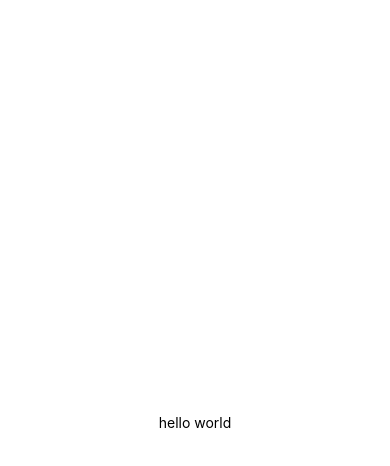
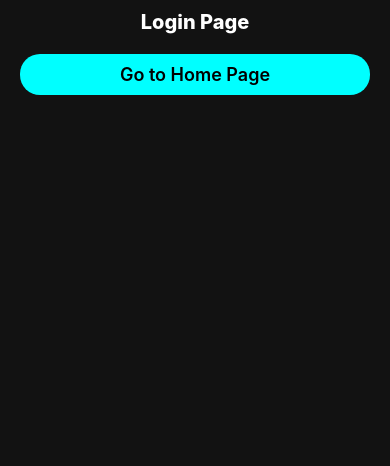
Before and after one commit to AyujVerma/MealMatch, a React Native app: screen /Login in a window 390 px wide. Shown: the top 466 px of the page. Built offline with nearby package versions, Linux system fonts and the light colour scheme.

Commit message:
react navigation

```diff
--- a/App.js
+++ b/App.js
@@ -1,20 +1,25 @@
-import { StatusBar } from 'expo-status-bar';
-import { StyleSheet, Text, View } from 'react-native';
+import * as React from 'react';
+import { View, Text } from 'react-native';
+import { NavigationContainer } from '@react-navigation/native';
+import { createNativeStackNavigator } from '@react-navigation/native-stack';
+import HomeScreen from './Home';
+import Login from './Login';
 
-export default function App() {
+
+const Stack = createNativeStackNavigator();
+
+function App() {
   return (
-    <View style={styles.container}>
-      <Text>hello world</Text>
-      <StatusBar style="auto" />
-    </View>
+    <NavigationContainer>
+      <Stack.Navigator
+          screenOptions={{
+            headerShown: false,
+          }}>
+        <Stack.Screen name="Home" component={HomeScreen} />
+        <Stack.Screen name="Login" component={Login} />
+      </Stack.Navigator>
+    </NavigationContainer>
   );
 }
 
-const styles = StyleSheet.create({
-  container: {
-    flex: 1,
-    backgroundColor: '#fff',
-    alignItems: 'center',
-    justifyContent: 'center',
-  },
-});
+export default App;
--- /dev/null
+++ b/Home.js
@@ -0,0 +1,48 @@
+import React from 'react';
+import {
+    Dimensions,
+    SafeAreaView,
+    ScrollView,
+    StyleSheet,
+    Text,
+    TouchableOpacity,
+  } from 'react-native';
+
+export default function HomeScreen({navigation}) {
+  return (
+    <SafeAreaView style={styles.mainView}>
+      <ScrollView>
+        <Text style={styles.title}>Home Screen</Text>
+        <TouchableOpacity
+          style={{
+            margin: 20,
+            backgroundColor: '#65b86c',
+            borderRadius: 20,
+            padding: 10,
+            justifyContent: 'center',
+            alignItems: 'center',
+          }}
+          onPress={() => navigation.navigate('Login')}>
+          <Text style={{color: 'black', fontWeight: '600', fontSize: 18}}>
+            Go to Login Page
+          </Text>
+        </TouchableOpacity>
+      </ScrollView>
+    </SafeAreaView>
+  );
+}
+
+const styles = StyleSheet.create({
+  mainView: {
+    height: Dimensions.get('window').height,
+    width: Dimensions.get('window').width,
+    backgroundColor: '#121212',
+  },
+  title: {
+    fontSize: 20,
+    fontWeight: '800',
+    textAlign: 'center',
+    marginTop: 10,
+    color: 'white',
+  },
+});
--- /dev/null
+++ b/Login.js
@@ -0,0 +1,48 @@
+import React from 'react';
+import {
+    Dimensions,
+    SafeAreaView,
+    ScrollView,
+    StyleSheet,
+    Text,
+    TouchableOpacity,
+  } from 'react-native';
+
+export default function Login() {
+  return (
+    <SafeAreaView style={styles.mainView}>
+      <ScrollView>
+        <Text style={styles.title}>Login Page</Text>
+        <TouchableOpacity
+          style={{
+            margin: 20,
+            backgroundColor: 'aqua',
+            borderRadius: 20,
+            padding: 10,
+            justifyContent: 'center',
+            alignItems: 'center',
+          }}
+          onPress={() => navigation.navigate('App')}>
+          <Text style={{color: 'black', fontWeight: '600', fontSize: 18}}>
+            Go to Home Page
+          </Text>
+        </TouchableOpacity>
+      </ScrollView>
+    </SafeAreaView>
+  );
+}
+
+const styles = StyleSheet.create({
+  mainView: {
+    height: Dimensions.get('window').height,
+    width: Dimensions.get('window').width,
+    backgroundColor: '#121212',
+  },
+  title: {
+    fontSize: 20,
+    fontWeight: '800',
+    textAlign: 'center',
+    marginTop: 10,
+    color: 'white',
+  },
+});
--- a/package.json
+++ b/package.json
@@ -10,10 +10,14 @@
   },
   "dependencies": {
     "@expo/ngrok": "^4.1.0",
+    "@react-navigation/native": "^6.1.6",
+    "@react-navigation/native-stack": "^6.9.12",
     "expo": "~48.0.5",
     "expo-status-bar": "~1.4.4",
     "react": "18.2.0",
-    "react-native": "0.71.3"
+    "react-native": "0.71.3",
+    "react-native-safe-area-context": "^4.5.0",
+    "react-native-screens": "^3.20.0"
   },
   "devDependencies": {
     "@babel/core": "^7.20.0"
```
Also changed, not shown: 2 other files (tests, documents, lock files or other folders).
